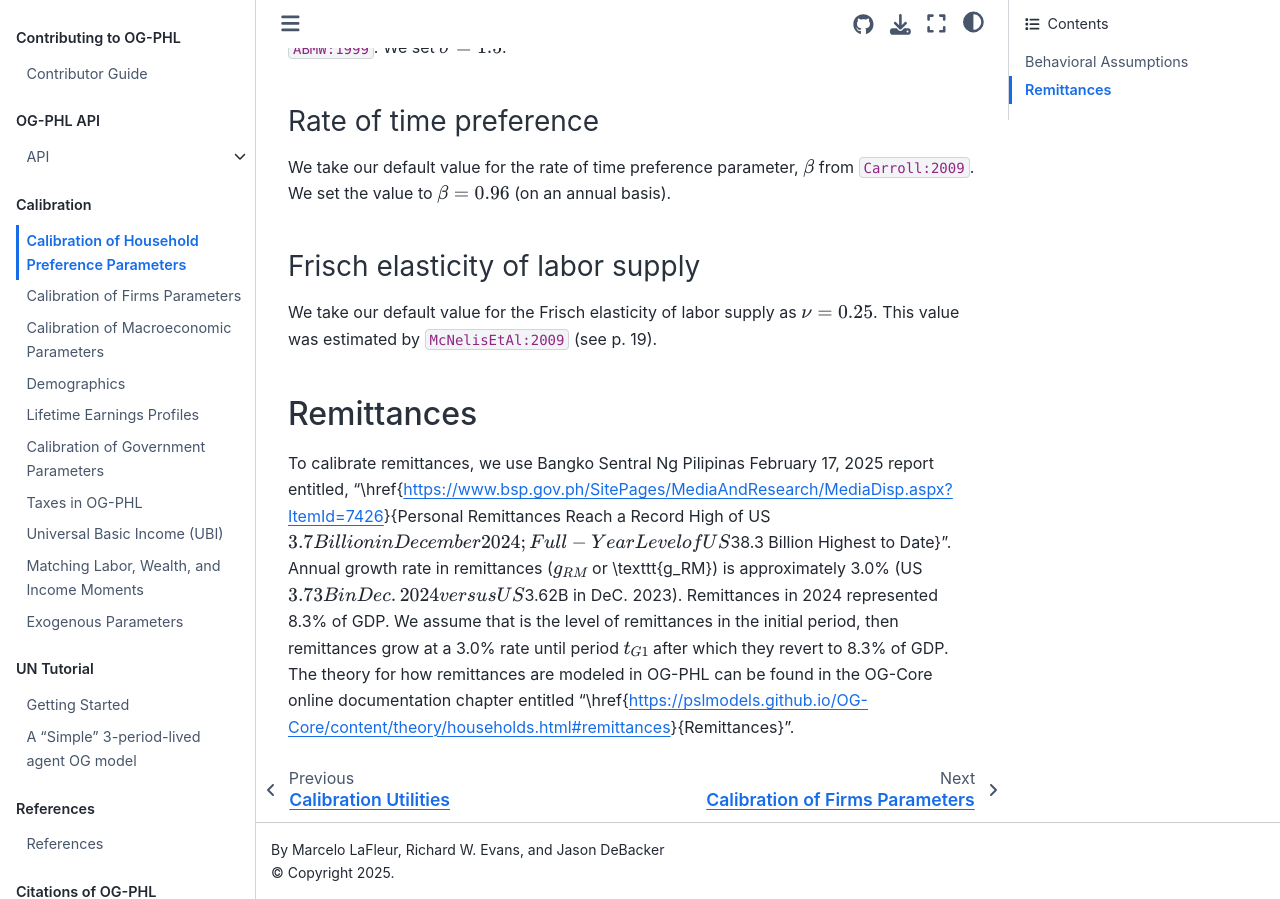
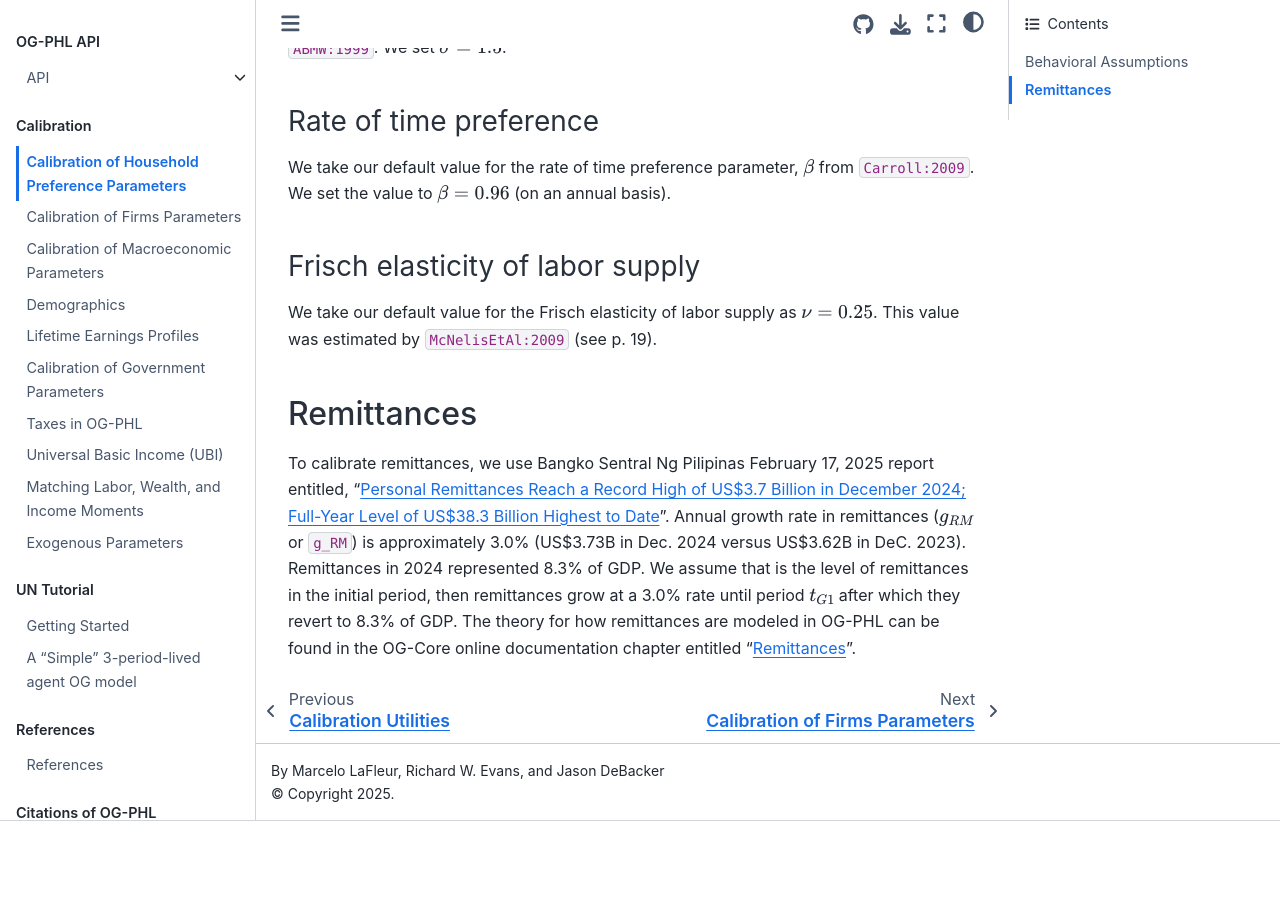
Before and after one commit to EAPD-DRB/OG-PHL, a Jupyter Book: the page built from docs/book/content/calibration/households.md, in a window 1280 px wide and 900 px high, scrolled down 634 px. Built offline with Jupyter Book 1.0.4 settings and Sphinx 7.4.7 and the Sphinx Book theme 1.1.4, drawn with Linux system fonts in a browser that asks for light colours; comment, search, counter and statistics services are not loaded; cross-references to code outside the pages are shown as plain code; after the commit the page ends 1455 px from its top, so only the background shows below that.

Commit message:
Update households.md

```diff
--- a/docs/book/content/calibration/households.md
+++ b/docs/book/content/calibration/households.md
@@ -19,4 +19,4 @@
 We take our default value for the Frisch elasticity of labor supply as $\nu=0.25$. This value was estimated by {cite}`McNelisEtAl:2009` (see p. 19).
 
 ## Remittances
-To calibrate remittances, we use Bangko Sentral Ng Pilipinas February 17, 2025 report entitled, "\href{https://www.bsp.gov.ph/SitePages/MediaAndResearch/MediaDisp.aspx?ItemId=7426}{Personal Remittances Reach a Record High of US$3.7 Billion in December 2024; Full-Year Level of US$38.3 Billion Highest to Date}". Annual growth rate in remittances ($g_{RM}$ or \texttt{g_RM}) is approximately 3.0% (US$3.73B in Dec. 2024 versus US$3.62B in DeC. 2023). Remittances in 2024 represented 8.3% of GDP. We assume that is the level of remittances in the initial period, then remittances grow at a 3.0% rate until period $t_{G1}$ after which they revert to 8.3% of GDP. The theory for how remittances are modeled in OG-PHL can be found in the OG-Core online documentation chapter entitled "\href{https://pslmodels.github.io/OG-Core/content/theory/households.html#remittances}{Remittances}".
+To calibrate remittances, we use Bangko Sentral Ng Pilipinas February 17, 2025 report entitled, "[Personal Remittances Reach a Record High of US\$3.7 Billion in December 2024; Full-Year Level of US\$38.3 Billion Highest to Date](https://www.bsp.gov.ph/SitePages/MediaAndResearch/MediaDisp.aspx?ItemId=7426)". Annual growth rate in remittances ($g_{RM}$ or `g_RM`) is approximately 3.0% (US\$3.73B in Dec. 2024 versus US\$3.62B in DeC. 2023). Remittances in 2024 represented 8.3% of GDP. We assume that is the level of remittances in the initial period, then remittances grow at a 3.0% rate until period $t_{G1}$ after which they revert to 8.3% of GDP. The theory for how remittances are modeled in OG-PHL can be found in the OG-Core online documentation chapter entitled "[Remittances](https://pslmodels.github.io/OG-Core/content/theory/households.html#remittances)".
```
